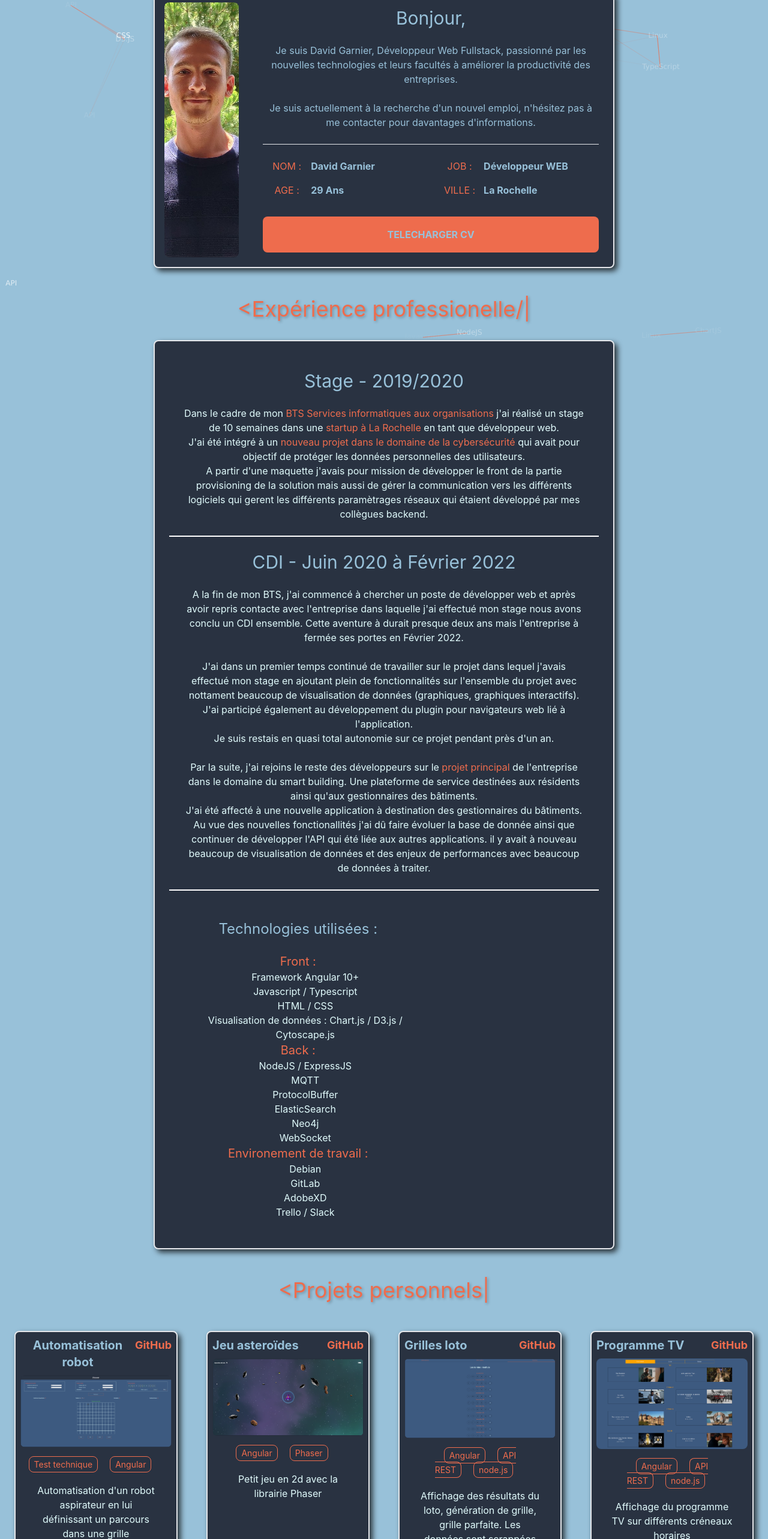
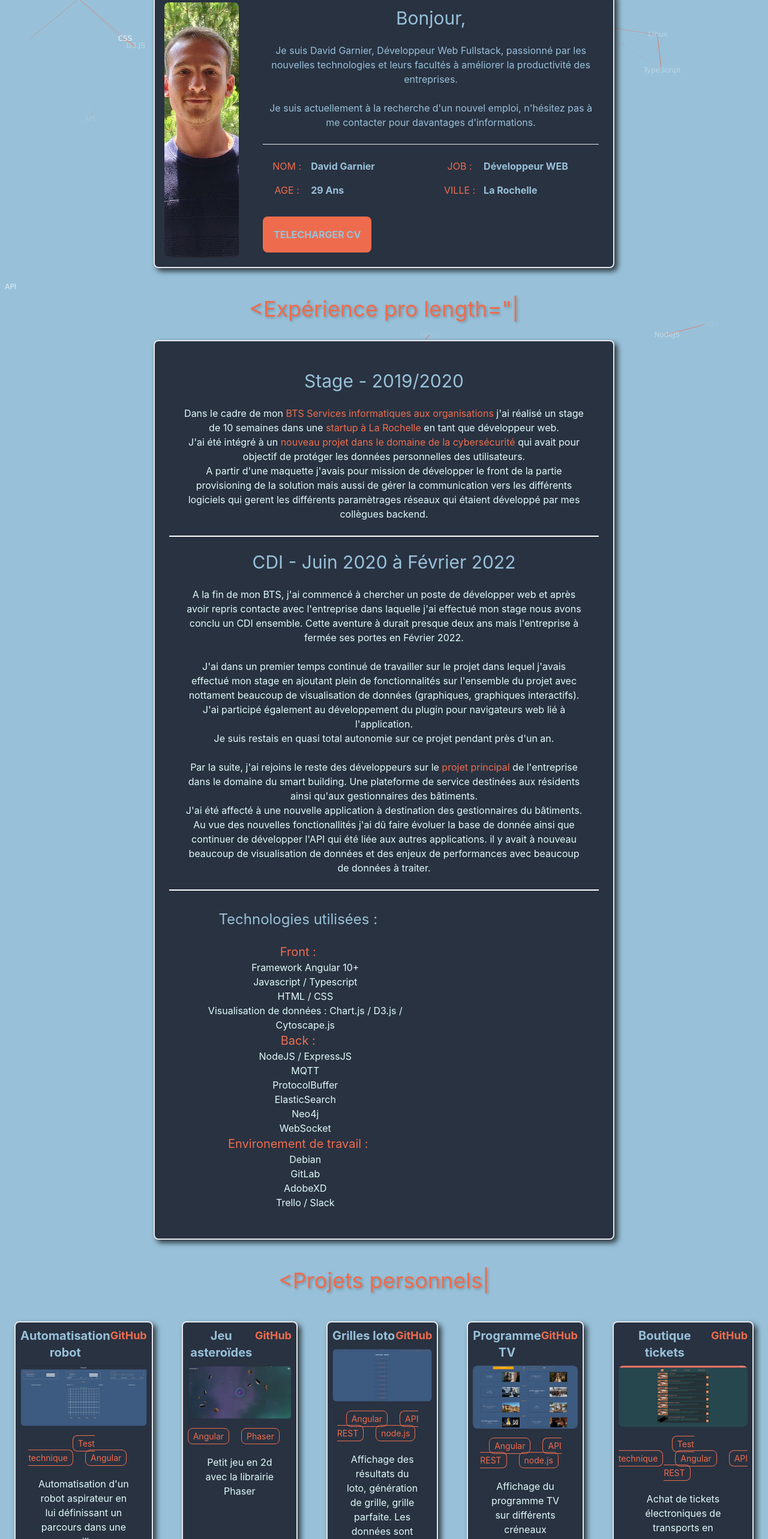
Before and after one commit to davidgarnier123/portfolio, a React (Create React App) app: page / in a window 1280 px wide. Shown: the part 234-2800 px from the top of the page at 60% size. Built offline with nearby package versions, Linux system fonts and the light colour scheme.

Commit message:
fixx css, add poc airtest

```diff
--- a/public/index.html
+++ b/public/index.html
@@ -8,12 +8,14 @@
   <meta name="theme-color" content="#000000" />
   <meta name="description" content="Web site created using create-react-app" />
   <script src="https://cdn.tailwindcss.com"></script>
+
   <script>
     tailwind.config = {
       theme: {
         extend: {
           colors: {
             clifford: 'rgba(41, 50, 65, 1)',
+            cliffordLight: 'rgba(41, 50, 65, 0.6)',
             orange: '#EE6C4D',
             clair: '#98C1D9',
             myWhite: '#E0FBFC'
@@ -21,6 +23,18 @@
           dropShadow: {
             'title': '2px 2px 2px rgba(255, 255, 255, 0.5)',
             'subTitle': '2px 2px 2px rgba(0, 0, 0, 0.25)',
+          },
+          animation: {
+            fadeIn: "fadeIn 2s ease-in forwards"
+          },
+          keyframes: {
+            fadeIn: {
+              "0%": { opacity: 0 },
+              "100%": { opacity: 1 }
+            }
+          },
+          variants: {
+            animation: ["motion-safe"]
           }
         }
       }
@@ -59,6 +73,7 @@
       To begin the development, run `npm start` or `yarn start`.
       To create a production bundle, use `npm run build` or `yarn build`.
     -->
+
 </body>
 
 </html>
--- a/src/App.js
+++ b/src/App.js
@@ -4,28 +4,47 @@ import Header from './header/header';
 import Main from './main/main';
 import Exp from './exp/exp';
 import Projects from './projects/projects';
-import { useCallback } from "react";
+import { useCallback, useEffect } from "react";
 import Particles from "react-particles";
 import { loadFull } from "tsparticles";
 
 
 function App() {
+
+  function observeHandler(ob) {
+    ob.forEach((el) => {
+      el.target.style.opacity = ob[0].intersectionRatio;
+    });
+  }
+  let options = {
+    root: document,
+    rootMargin: '0px',
+    threshold: [0, 0.1, 0.2, 0.3, 0.4, 0.5, 0.6, 0.7, 0.8, 0.9, 1]
+  }
+
+
+  let observer = new IntersectionObserver(observeHandler, options);
+
+  useEffect(() => {
+    let els = document.querySelectorAll('[data-observe]');
+    els.forEach((el) => {
+      observer.observe(el);
+    });
+  });
+
+
   const particlesInit = useCallback(async engine => {
-    console.log(engine);
     // you can initiate the tsParticles instance (engine) here, adding custom shapes or presets
     // this loads the tsparticles package bundle, it's the easiest method for getting everything ready
     // starting from v2 you can add only the features you need reducing the bundle size
     await loadFull(engine);
   }, []);
-const particlesLoaded = useCallback(async container => {
-  await console.log(container);
-}, []);
+
   return (
     <div className="App h-max bg-clair">
       <Particles
         id="tsparticles"
         init={particlesInit}
-            loaded={particlesLoaded}
         options={{
           "autoPlay": true,
           "background": {
--- a/src/exp/exp.js
+++ b/src/exp/exp.js
@@ -4,16 +4,16 @@ import { TypeAnimation } from 'react-type-animation';
 class Exp extends React.Component {
     render() {
         return <div className='h-max flex justify-center items-center pt-6 pb-6 flex-col'>
-            <h2 className='text-orange text-xl md:text-4xl justify-self-start pb-8 text-center drop-shadow-subTitle'>
+            <h2 className='text-orange text-2xl md:text-4xl justify-self-start pb-8 text-center drop-shadow-subTitle'>
                 <TypeAnimation
                     sequence={[
                         '',
                         1000,
                         'Exp',
                         1000,
-                        '<Expérience professionelle/>',
+                        '<Expérience pro/>',
                         2000,
-                        '<Expérience professionelle length="2"/>',
+                        '<Expérience pro length="2"/>',
                         2000,
                     ]}
                     wrapper="div"
@@ -22,8 +22,8 @@ class Exp extends React.Component {
                 />
             </h2>
 
-            <div className='xl:w-3/5 lg:w-5/5 md:w-5/5 bg-clifford flex flex-col p-6 duration-300 hover:border-orange border-2 rounded-lg drop-shadow-[5px_5px_5px_rgba(6,6,6,0.75)]'>
-                <div className='p-6 border-b-2 border-white'>
+            <div className='xl:w-3/5 lg:w-5/5 md:w-5/5 bg-cliffordLight md:bg-clifford flex flex-col p-6 duration-300 hover:border-orange md:border-2 md:rounded-lg drop-shadow-[5px_5px_5px_rgba(6,6,6,0.75)]'>
+                <div className='p-2 pb-8 md:p-6 border-b-2 border-white'>
                     <h3 className='text-clair text-3xl mb-6'>Stage - 2019/2020</h3>
                     <div className='text-myWhite'>Dans le cadre de mon <a href="https://www.onisep.fr/Ressources/Univers-Formation/Formations/Post-bac/bts-services-informatiques-aux-organisations-option-b-solutions-logicielles-et-applications-metiers" target='_blanck' className='text-orange'>BTS Services informatiques aux organisations </a>
                         j'ai réalisé un stage de 10 semaines dans une <a className='text-orange'>startup à La Rochelle</a> en tant que développeur web.
@@ -33,7 +33,7 @@ class Exp extends React.Component {
                     </div>
                 </div>
 
-                <div className='p-6 border-b-2 border-white'>
+                <div className='p-2 pb-8 pt-8 md:p-6 border-b-2 border-white'>
                     <h3 className='text-clair text-3xl mb-6'>CDI - Juin 2020 à Février 2022</h3>
                     <div className='text-myWhite'>A la fin de mon BTS, j'ai commencé à chercher un poste de développer web et après avoir repris contacte avec l'entreprise dans laquelle j'ai effectué mon stage nous avons conclu un CDI ensemble. Cette aventure à durait presque deux ans mais l'entreprise à fermée ses portes en Février 2022.
                         <br></br><br></br>J'ai dans un premier temps continué de travailler sur le projet dans lequel j'avais effectué mon stage en ajoutant plein de fonctionnalités sur l'ensemble du projet avec nottament beaucoup de visualisation de données (graphiques, graphiques interactifs). J'ai participé également au développement du plugin pour navigateurs web lié à l'application.
@@ -47,7 +47,7 @@ class Exp extends React.Component {
 
 
                 </div>
-                <div className='p-6 lg:w-3/5 md:w-5/5'>
+                <div className='pb-8 pt-4 md:p-6 md:pt-2 lg:w-3/5 md:w-5/5'>
                     <h3 className='text-clair text-2xl mt-6 mb-6'>Technologies utilisées :</h3>
                     <ul>
                         <span className='text-orange text-xl'>Front :</span>
--- a/src/index.js
+++ b/src/index.js
@@ -3,6 +3,7 @@ import ReactDOM from 'react-dom/client';
 import './index.css';
 import App from './App';
 import reportWebVitals from './reportWebVitals';
+
 
 const root = ReactDOM.createRoot(document.getElementById('root'));
 root.render(
--- a/src/main/main.js
+++ b/src/main/main.js
@@ -18,7 +18,7 @@ class Main extends React.Component {
             })
         }
       return <div className='h-max flex justify-center items-center pt-6 pb-6 mt-10'>
-            <div className='xl:w-3/5 lg:w-5/5 md:w-5/5  flex-col md:flex-row bg-clifford flex hover:border-orange border-2 duration-300 rounded-lg drop-shadow-[5px_5px_5px_rgba(6,6,6,0.75)]'>
+            <div className='xl:w-3/5 lg:w-5/5 md:w-5/5  flex-col md:flex-row bg-cliffordLight md:bg-clifford flex hover:border-orange md:border-2 duration-300 md:rounded-lg drop-shadow-[5px_5px_5px_rgba(6,6,6,0.75)]'>
                 <div className='w-3/3 h-60 m-0 m-auto md:w-1/3 md:h-auto rounded-lg ' id="portrait"></div>
                 <div className='flex justify-start flex-col p-6'>
                     <span className='text-3xl text-clair'>Bonjour,</span>
@@ -31,7 +31,7 @@ class Main extends React.Component {
                         <div className='flex'><span className='w-20 text-orange'>AGE :</span> <p className='text-clair font-bold'>29 Ans</p></div>
                         <div className='flex'><span className='w-20 text-orange'>VILLE :</span> <p className='text-clair font-bold'>La Rochelle</p></div>
                     </div>
-                    <a className='bg-orange w-full mt-8 text-center text-clair p-4 cursor-pointer rounded-lg duration-200 border-2 border-transparent hover:border-clair font-bold' onClick={download}>TELECHARGER CV</a>
+                    <a className='bg-orange w-full md:w-fit mt-8 text-center text-clair p-4 cursor-pointer rounded-lg duration-200 border-2 border-transparent hover:border-clair font-bold' onClick={download}>TELECHARGER CV</a>
                 </div>
             </div>
         </div>
--- a/src/poc/poc.js
+++ b/src/poc/poc.js
@@ -3,6 +3,7 @@ import poc1 from '../assets/poc1.PNG';
 import poc2 from '../assets/poc2.PNG';
 import poc3 from '../assets/poc3.PNG';
 import poc4 from '../assets/poc4.PNG';
+import poc5 from '../assets/poc5.PNG';
 
 
 class Poc extends React.Component {
@@ -23,13 +24,18 @@ class Poc extends React.Component {
     {
       id: 4,
       img: poc4
+    },
+    {
+      id: 5,
+      img: poc5
     }
   ]
 
   render() {
-    return <div className='h-auto flex p-2 m-6 hover:border-orange duration-300 border-2 bg-clifford hover:-translate-y-2 rounded-lg drop-shadow-[5px_5px_5px_rgba(6,6,6,0.75)]'>
-      <div class="max-w-sm overflow-hidden ">
-        <div class="font-bold text-xl mb-2 text-clair flex justify-between">{this.props.title} <a className='text-orange cursor-pointer hover:underline text-lg' href={this.props.github} target='_blank'>GitHub</a></div>
+
+    return <div data-observe className='delay-300 h-auto flex p-2 m-6 hover:border-orange duration-300 border-2 bg-cliffordLight md:bg-clifford hover:-translate-y-2 rounded-lg drop-shadow-[5px_5px_5px_rgba(6,6,6,0.75)] '>
+      <div className="max-w-sm overflow-hidden ">
+        <div className="font-bold text-xl mb-2 text-clair flex justify-between">{this.props.title} <a className='text-orange cursor-pointer hover:underline text-lg' href={this.props.github} target='_blank'>GitHub</a></div>
         <a href={this.props.link} target='_blank'><img className="w-full cursor-pointer rounded-lg" src={this.getImage(this.props.id)} alt="poc image" /></a>
         <div className='py-2 mt-2'>
           { this.props.technos.map( (item, i) => {
@@ -39,14 +45,15 @@ class Poc extends React.Component {
             })
           }
         </div>
-        <div class="px-6 py-3">
-          <p class="text-myWhite">
+        <div className="px-6 py-3">
+          <p className="text-myWhite">
             {this.props.desc}
           </p>
         </div>
       </div>
     </div>
       ;
+
   }
 
   getImage = (id) => {
--- a/src/projects/projects.js
+++ b/src/projects/projects.js
@@ -5,7 +5,7 @@ import { TypeAnimation } from 'react-type-animation';
 class Projects extends React.Component {
     render() {
         return <div className='h-max flex items-center pt-6 pb-6 flex-col' id="content">
-            <h2 className='text-orange text-xl md:text-4xl justify-self-start mb-6 drop-shadow-subTitle'>
+            <h2 className='text-orange text-2xl md:text-4xl justify-self-start mb-6 drop-shadow-subTitle'>
                 <TypeAnimation
                     sequence={[
                         '',
@@ -25,6 +25,7 @@ class Projects extends React.Component {
                 <Poc id={2} title={'Jeu asteroïdes'} desc={`Petit jeu en 2d avec la librairie Phaser`} link={'https://daga123-asteroids.web.app/'} technos={['Angular', 'Phaser']} github={'https://github.com/davidgarnier123/TV'}></Poc>
                 <Poc id={3} title={'Grilles loto'} desc={`Affichage des résultats du loto, génération de grille, grille parfaite. Les données sont scrappées sur un site`} link={'https://daga123-loto.web.app/'} technos={['Angular', 'API REST', 'node.js']} github={'https://github.com/davidgarnier123/TV'}></Poc>
                 <Poc id={4} title={'Programme TV'} desc={'Affichage du programme TV sur différents créneaux horaires'} link={'https://daga123-tv.web.app/'} technos={['Angular', 'API REST', 'node.js']} github={'https://github.com/davidgarnier123/TV'}></Poc>
+                <Poc id={5} title={'Boutique tickets'} desc={'Achat de tickets électroniques de transports en communs'} link={'https://daga123-airtest.web.app/'} technos={['Test technique', 'Angular', 'API REST']} github={'https://github.com/davidgarnier123/AirTest'}></Poc>
             </div>
         </div>
             ;
```
Also changed, not shown: src/assets/poc5.PNG (added). Lines whose indentation alone changed are shown as unchanged.
